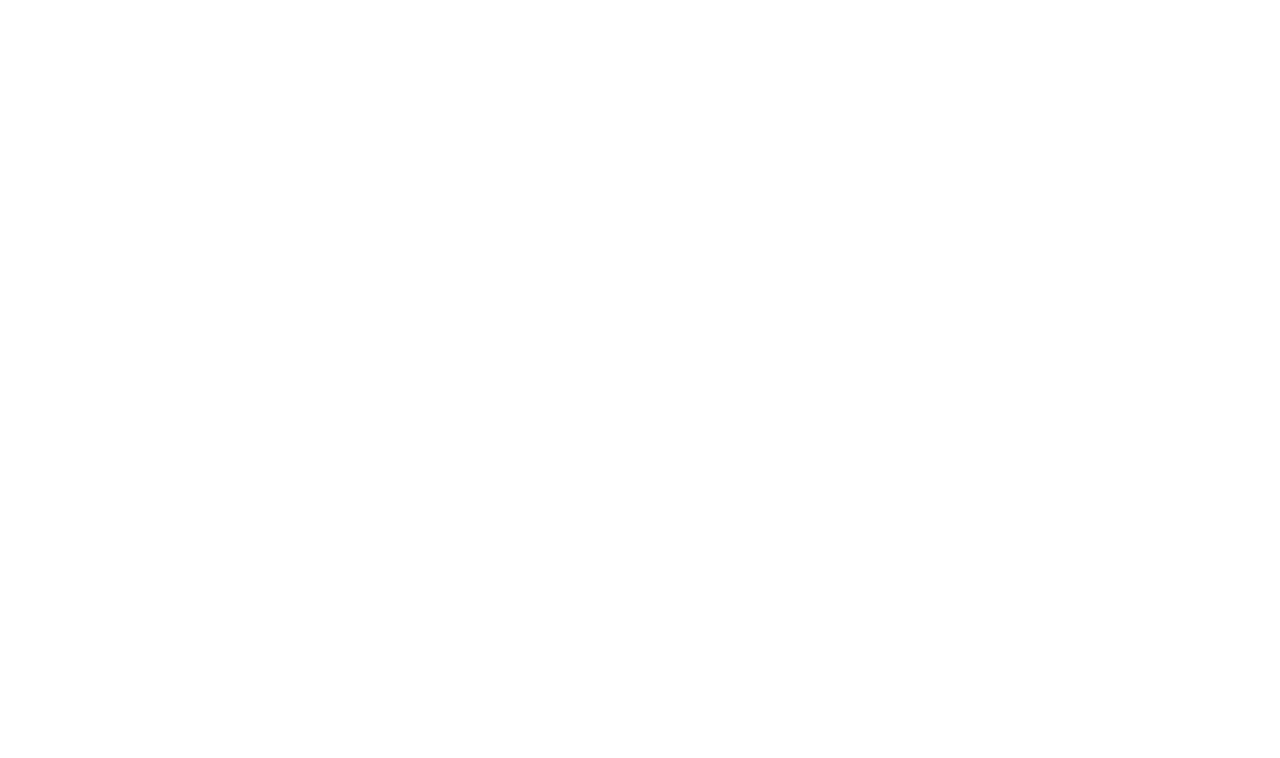
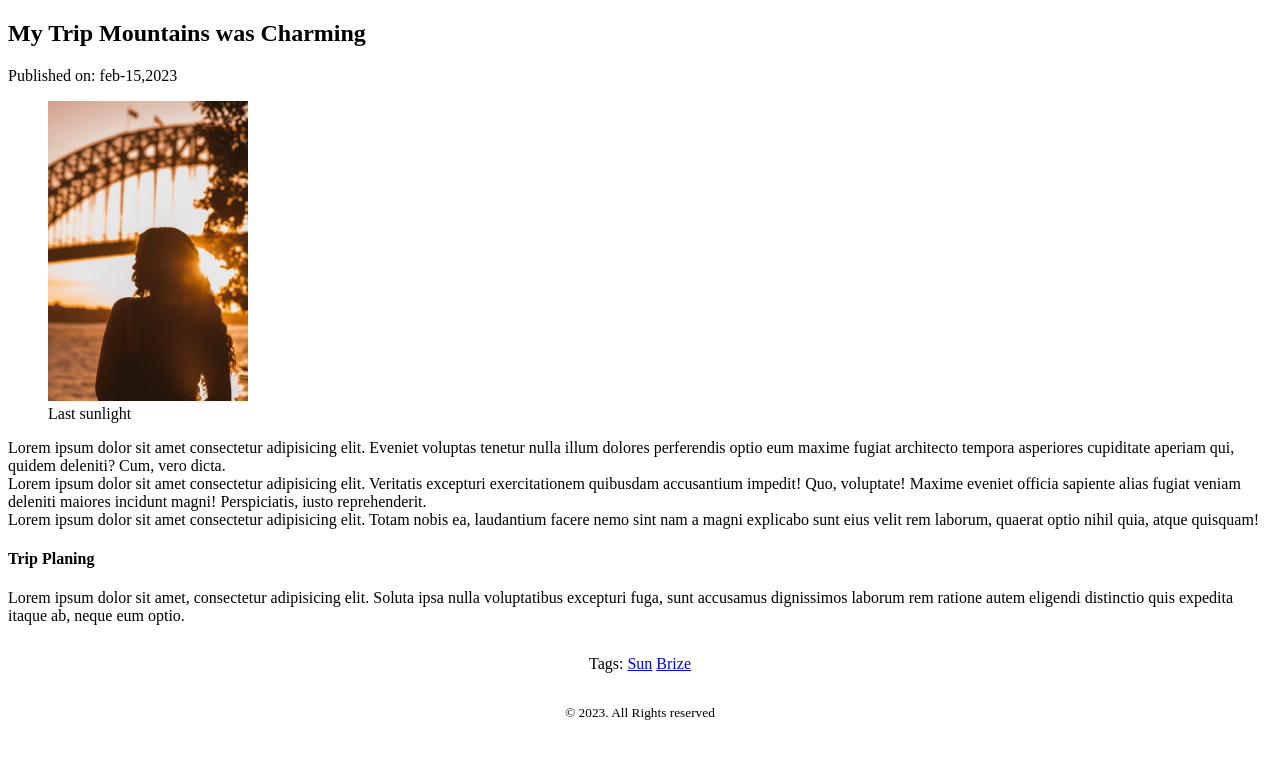
Before and after one commit to Lishan-ahmed/table, a plain HTML site: page index.html in a window 1280 px wide. Drawn offline with Linux system fonts and the light colour scheme.

Commit message:
my blog was cool

```diff
--- a/index.html
+++ b/index.html
@@ -3,9 +3,43 @@
 <head>
     <meta charset="UTF-8">
     <meta name="viewport" content="width=device-width, initial-scale=1.0">
-    <title>Document</title>
+    <title>table</title>
+    <link rel="stylesheet" href="style.css">
 </head>
 <body>
+    <header>
+        <nav>
+            <ul>
+                <!-- <li><a href="home.html">Home</a></li> -->
+                <!-- <li><a href="blog.html">Blog</a></li> -->
+                <!-- <li><a href="about.html">About</a></li> -->
+            </ul>
+        </nav>
+    </header>
+    <main>
+        <article>
+            <header>
+                <h1>My Trip Mountains was Charming</h1>
+                <p>Published on:<time datetime="2023-02-15"> feb-15,2023</time> </p>
+            </header>
+            <figure>
+                <img height="300px" src="travel.jpg" alt="">
+                <figcaption>Last sunlight</figcaption>
+            </figure>
+            <section>Lorem ipsum dolor sit amet consectetur adipisicing elit. Eveniet voluptas tenetur nulla illum dolores perferendis optio eum maxime fugiat architecto tempora asperiores cupiditate aperiam qui, quidem deleniti? Cum, vero dicta.</section>
+            <section>Lorem ipsum dolor sit amet consectetur adipisicing elit. Veritatis excepturi exercitationem quibusdam accusantium impedit! Quo, voluptate! Maxime eveniet officia sapiente alias fugiat veniam deleniti maiores incidunt magni! Perspiciatis, iusto reprehenderit.</section>
+            <section>Lorem ipsum dolor sit amet consectetur adipisicing elit. Totam nobis ea, laudantium facere nemo sint nam a magni explicabo sunt eius velit rem laborum, quaerat optio nihil quia, atque quisquam!</section>
+            <h4>Trip Planing</h4>
+            <section>Lorem ipsum dolor sit amet, consectetur adipisicing elit. Soluta ipsa nulla voluptatibus excepturi fuga, sunt accusamus dignissimos laborum rem ratione autem eligendi distinctio quis expedita itaque ab, neque eum optio.</section>
+        </article>
+    </main>
+    <footer>
+        <p>Tags: <a href="sun">Sun</a>
+            <a href="Brize">Brize</a></p>
 
+    </footer>
+    <footer>
+        <p><small> &copy; 2023. All Rights reserved </small></p>
+    </footer>
 </body>
 </html>
--- /dev/null
+++ b/style.css
@@ -0,0 +1,12 @@
+nav > ul > li{
+    display: inline;
+    margin-right: 15px;
+}
+nav li > a{
+    text-decoration: none;
+}
+footer{
+    margin-top: 30px;
+    text-align: center;
+
+}
```
Also changed, not shown: travel.jpg (added).
